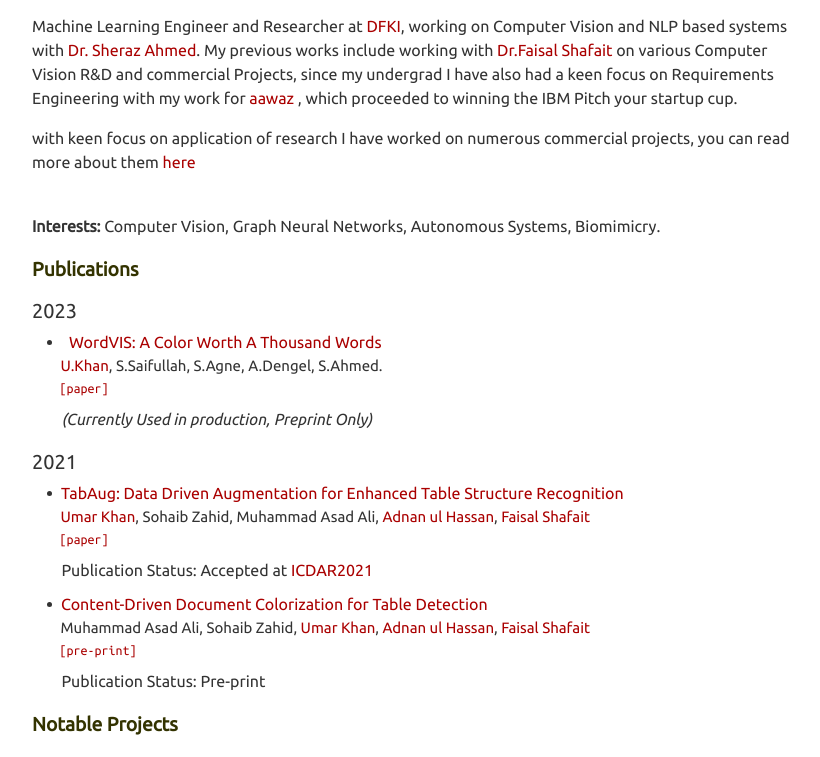
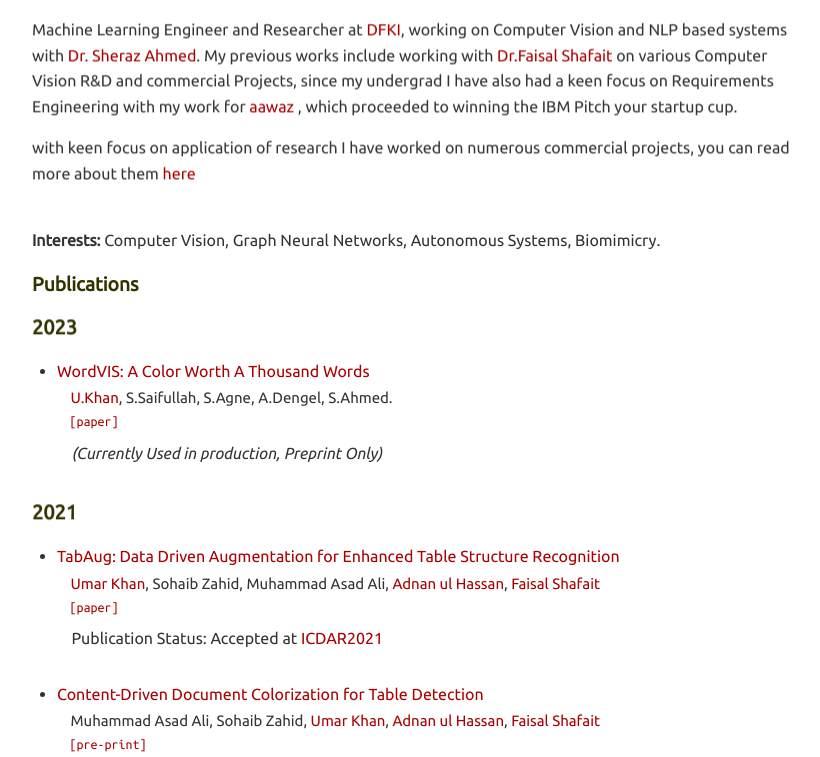
Before and after one commit to UYousafzai/uyousafzai.github.io, a plain HTML site: page index.html in a window 1280 px wide. Shown: the part 371-1128 px from the top of the page, without its empty margins (228-1048 px from the left). Drawn offline with Linux system fonts and the light colour scheme.

Commit message:
update: added animations and improved the look

```diff
--- a/assets/css/main_index.css
+++ b/assets/css/main_index.css
@@ -6,8 +6,12 @@ body {
   font-family: "Ubuntu", sans-serif;
   font-weight: normal;
   color: #333;
-  line-height: 1.5;
+  line-height: 1.6; /* Increased slightly for better readability */
   font-size: 16px;
+}
+
+html {
+  scroll-behavior: smooth;
 }
 
 a.nodecor {
@@ -17,6 +21,7 @@ a.nodecor {
 a, a:hover {
   color: #a00;
   text-decoration: none;
+  transition: color 0.2s ease-in-out;
 }
 
 html, button, input, select, textarea {
@@ -125,7 +130,7 @@ h6 {
 }
 
 ul {
-  padding-left: 15px;
+  padding-left: 25px;
 }
 
 ul.flat {
@@ -152,11 +157,11 @@ ul.flat li {
 }
 
 ul {
-  list-style: disc inside;
+  list-style: disc outside;
 }
 
 .introduction ul li {
-  margin-bottom: 10px;
+  margin-bottom: 30px; /* Increased spacing between items */
 }
 
 .introduction ul li p {
@@ -196,6 +201,12 @@ ul {
   height: auto;
   border-radius: 50%;
   /* float: left; */
+  transition: transform 0.4s ease, box-shadow 0.4s ease;
+}
+
+.header .profile_image:hover {
+    transform: scale(1.03);
+    box-shadow: 0 12px 24px rgba(0,0,0,0.1);
 }
 
 .header h1, .header h2 {
@@ -304,11 +315,22 @@ ul {
 
 .year {
   font-size: 20px;
-  margin-bottom: -.6em;
+  margin-bottom: 15px;
+  font-weight: bold;
+  color: #330;
 }
 
 .project {
-  margin: .5em -.5em 0em;
+  margin: 0;
+  display: inline-block;
+  /* Smoother transition for both hover ON and hover OFF */
+  transition: transform 0.3s cubic-bezier(0.2, 0.8, 0.2, 1), color 0.3s ease;
+  will-change: transform;
+  backface-visibility: hidden; /* Helps with rendering crispness during animation */
+}
+
+.project:hover {
+    transform: translateX(5px);
 }
 
 .publications {
@@ -389,6 +411,19 @@ ul {
   margin-right: 15px;
 }
 
+/* Animation Classes */
+.hidden-section {
+  opacity: 0;
+  transform: translateY(20px);
+  transition: opacity 0.6s ease-out, transform 0.6s ease-out;
+  will-change: opacity, transform;
+}
+
+.visible-section {
+  opacity: 1;
+  transform: translateY(0);
+}
+
 @media (max-width: 767px) {
   body {
     padding: 20px;
@@ -415,3 +450,37 @@ ul {
     font-size: 14px;
   }
 }
+
+/* Staggered List Animation */
+.staggered-list li {
+  opacity: 0;
+  transform: translateX(-15px);
+  transition: opacity 0.5s ease-out, transform 0.5s ease-out;
+}
+
+.staggered-list.visible-section li {
+  opacity: 1;
+  transform: translateX(0);
+}
+
+/* Link Underline Animation */
+a.project {
+  position: relative;
+  /* Removing default underline from base styles if any, ensuring our custom one works */
+  text-decoration: none;
+}
+
+a.project::after {
+  content: '';
+  position: absolute;
+  width: 0;
+  height: 1px;
+  bottom: -2px;
+  left: 0;
+  background-color: #a00;
+  transition: width 0.3s ease;
+}
+
+a.project:hover::after {
+  width: 100%;
+}
--- a/assets/js/main_index.js
+++ b/assets/js/main_index.js
@@ -0,0 +1,47 @@
+document.addEventListener("DOMContentLoaded", function () {
+    // Select elements to animate
+    // We want to target the main blocks: header, intro text, year markers, and lists
+    const observers = document.querySelectorAll('.header, .introduction p, .year, .introduction ul, .footer');
+
+    // Add staggered-list class to lists inside introduction for JS handling
+    document.querySelectorAll('.introduction ul').forEach(ul => {
+        ul.classList.add('staggered-list');
+    });
+
+    const observerOptions = {
+        threshold: 0.1, // Trigger when 10% of the element is visible
+        rootMargin: "0px 0px -50px 0px" // Trigger slightly before it hits the bottom
+    };
+
+    const observer = new IntersectionObserver((entries, observer) => {
+        entries.forEach(entry => {
+            if (entry.isIntersecting) {
+                const target = entry.target;
+                target.classList.add('visible-section');
+
+                // Handle staggered animation for lists
+                if (target.classList.contains('staggered-list')) {
+                    const items = target.querySelectorAll('li');
+                    items.forEach((item, index) => {
+                        // Add a delay based on index
+                        item.style.transitionDelay = `${index * 0.1}s`;
+                        // Force reflow to ensure transition plays if needed (though class addition usually handles it)
+                    });
+                }
+
+                // entry.target.classList.remove('hidden-section'); // Keeping this to maintain the transition property
+                observer.unobserve(target); // Only animate once
+            }
+        });
+    }, observerOptions);
+
+    observers.forEach(el => {
+        // If it's a staggered list, we don't hide the UL itself in the same way,
+        // but we hide its children via CSS.
+        // However, the observer is on the UL.
+        if (!el.classList.contains('staggered-list')) {
+            el.classList.add('hidden-section');
+        }
+        observer.observe(el);
+    });
+});
--- a/index.html
+++ b/index.html
@@ -110,7 +110,7 @@
             <div class="year">2023</div>
 			<ul>
 				<li>
-					<a href="./assets/documents/WorVis.pdf">
+					<a href="./assets/documents/WorVis.pdf" class="project">
 						WordVIS: A Color Worth A Thousand Words
 					</a>
 					<span class="collaborators"><a href="https://scholar.google.com/citations?user=gUgRrnkAAAAJ&hl=en" target="_blank">U.Khan</a>, S.Saifullah, S.Agne, A.Dengel, S.Ahmed.
```
